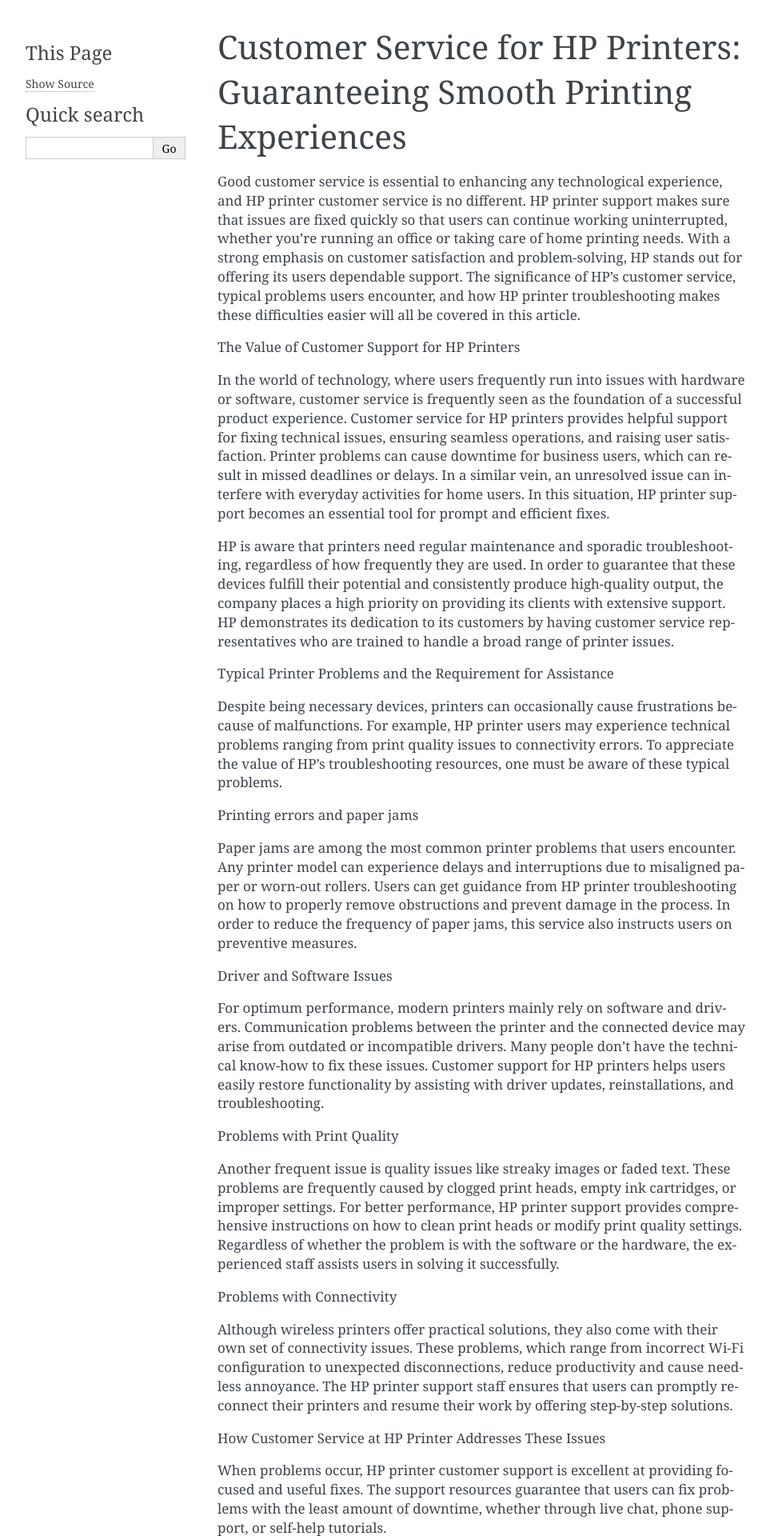
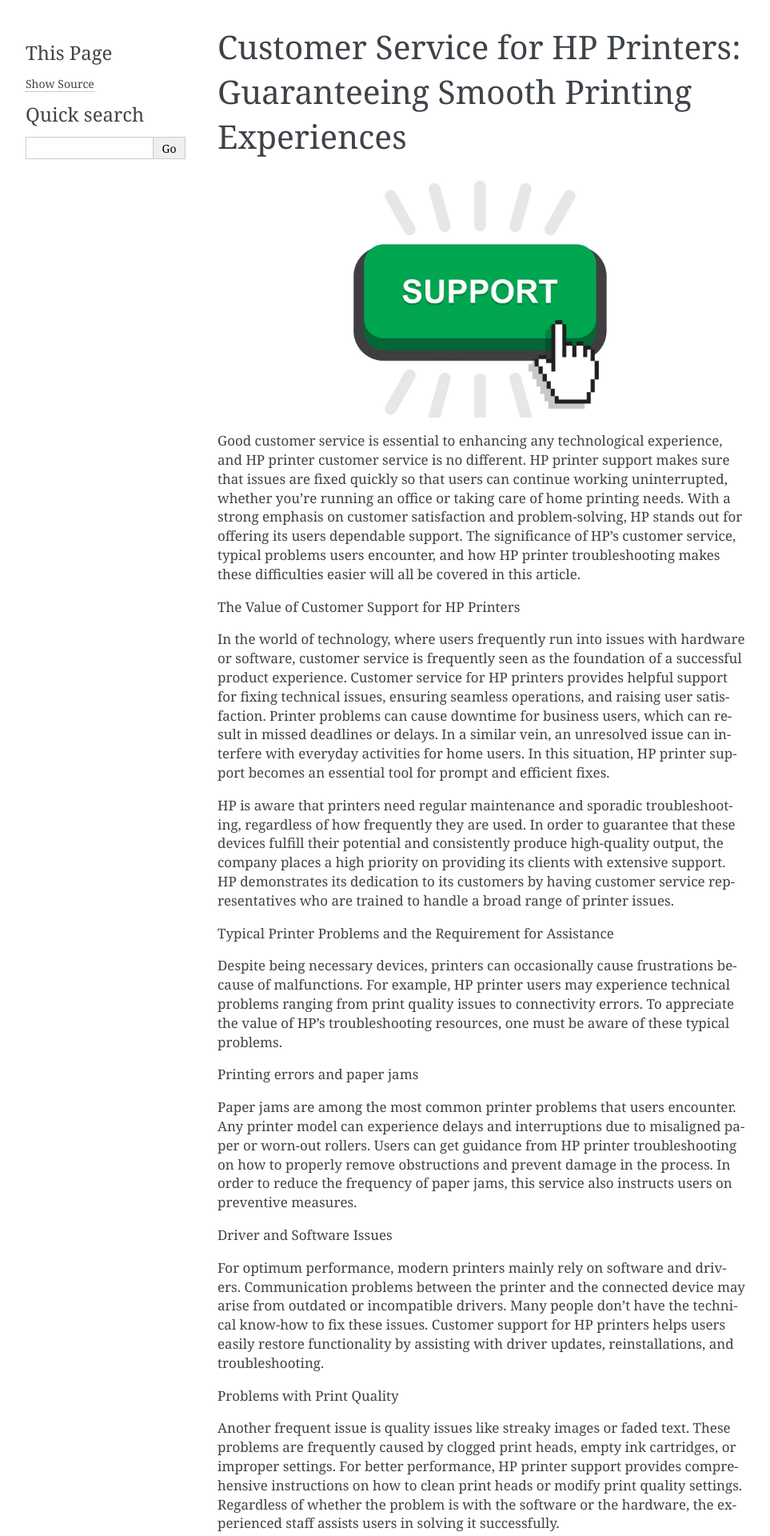
Before and after one commit to Anex12/HP-Printer-Customer-Service-, a Sphinx documentation site: the page built from docs/index.rst, in a window 1280 px wide. Shown: the top 1920 px of the page at 80% size, without its empty margins (148-1111 px from the left). Built offline with Sphinx 7.4.7, drawn with Linux system fonts in a browser that asks for light colours.

Commit message:
Update index.rst

```diff
--- a/docs/index.rst
+++ b/docs/index.rst
@@ -4,7 +4,7 @@
 .. toctree::
    :maxdepth: 2
    :caption: Contents:
-.. image::
+.. image:: supportbutton.jpg
    :alt: HP Printer Customer Service
    :width: 350px
    :align: center
```
